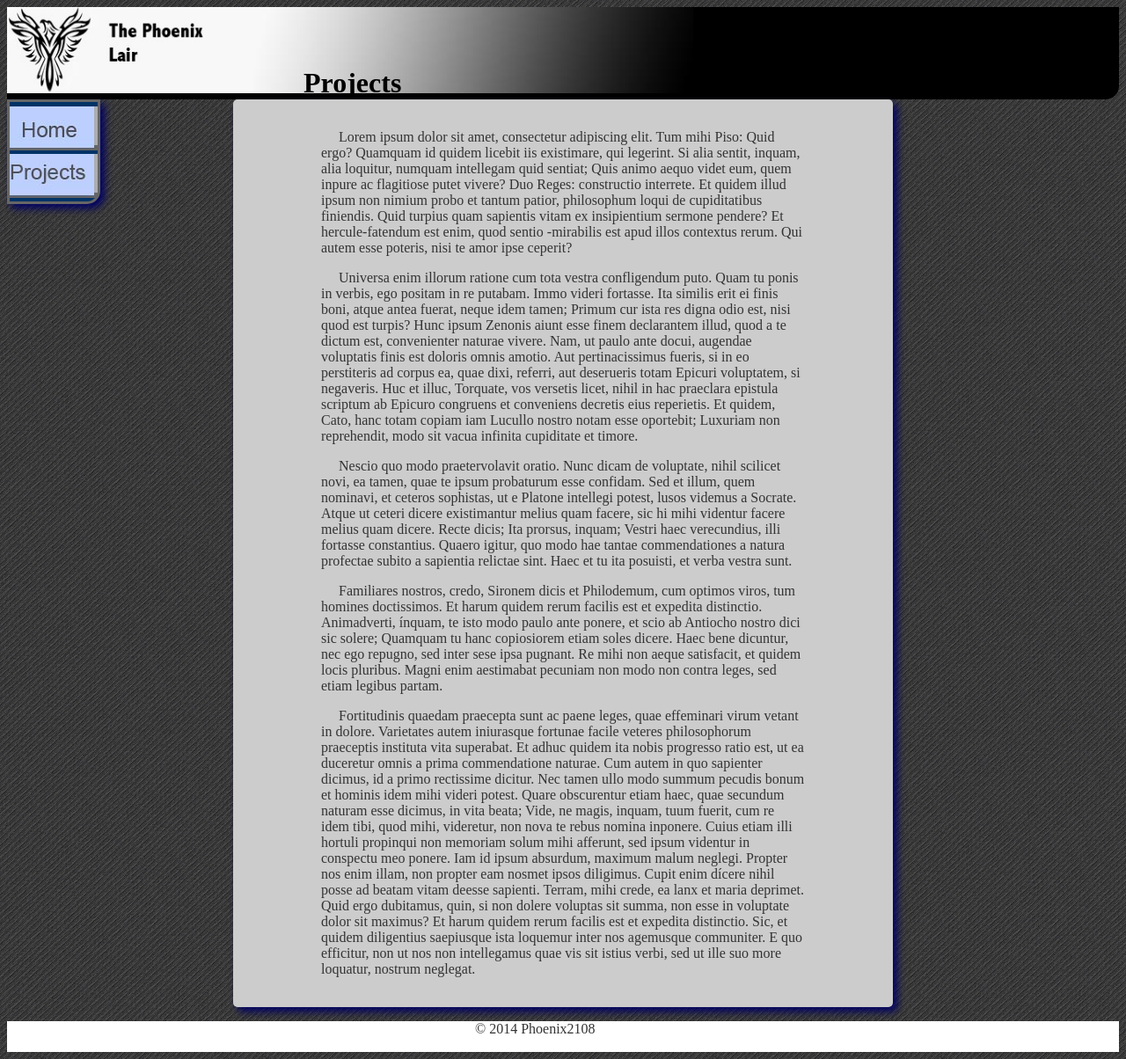
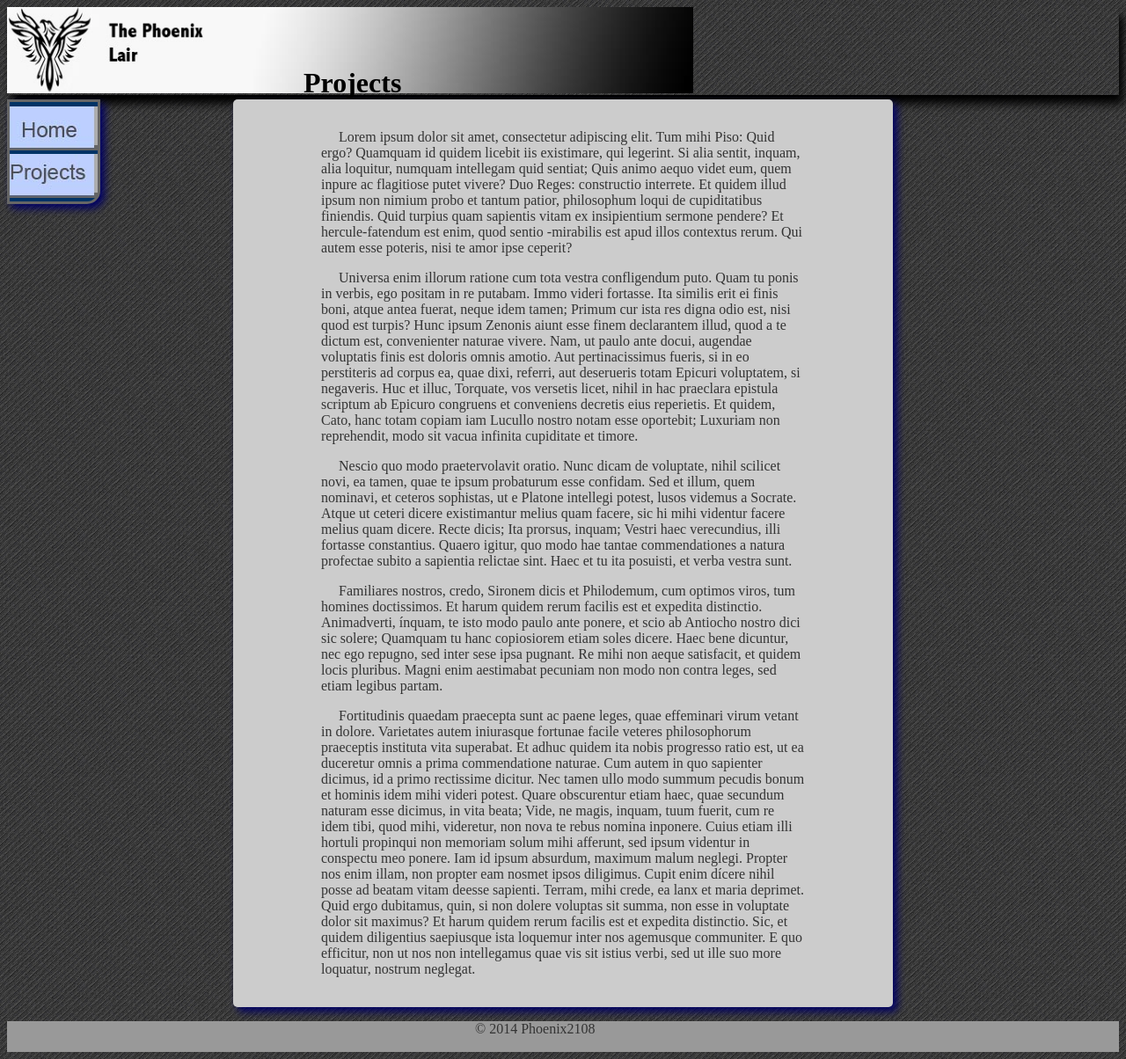
Before and after one commit to phoenix2108/phoenix2108.github.io, a PHP site: page /projects.html in a window 1280 px wide. Shown: the whole page at 88% size. Run offline with PHP 8.4, Linux system fonts and the light colour scheme.

Commit message:
Added box shadow to banner
//formatted css file

```diff
--- a/StyleSheet.css
+++ b/StyleSheet.css
@@ -9,20 +9,20 @@
 	background-color: #ccc;
 	width:750px;
 	border-radius: 5px;
-		box-shadow:5px 5px 10px #006	;
+	box-shadow:5px 5px 10px #006;
 }
 
 #banner{
 
 	height: 100px;
 	margin: 0 auto;
+	box-shadow:5px 10px 10px #000;
 
 
 }
 #underBanner{
 	height: 105px;
 	margin: 0 auto;
-		background-color:#000;
 	border-bottom-right-radius: 15px;
 }
 @media screen {
@@ -62,7 +62,7 @@
 }
 #copywrite{
 	height: 35px;
-		background-color:#FFF;
+	background-color:#999;
 }
 #label{
 	height: 63px;
```
Lines whose indentation alone changed are shown as unchanged.
